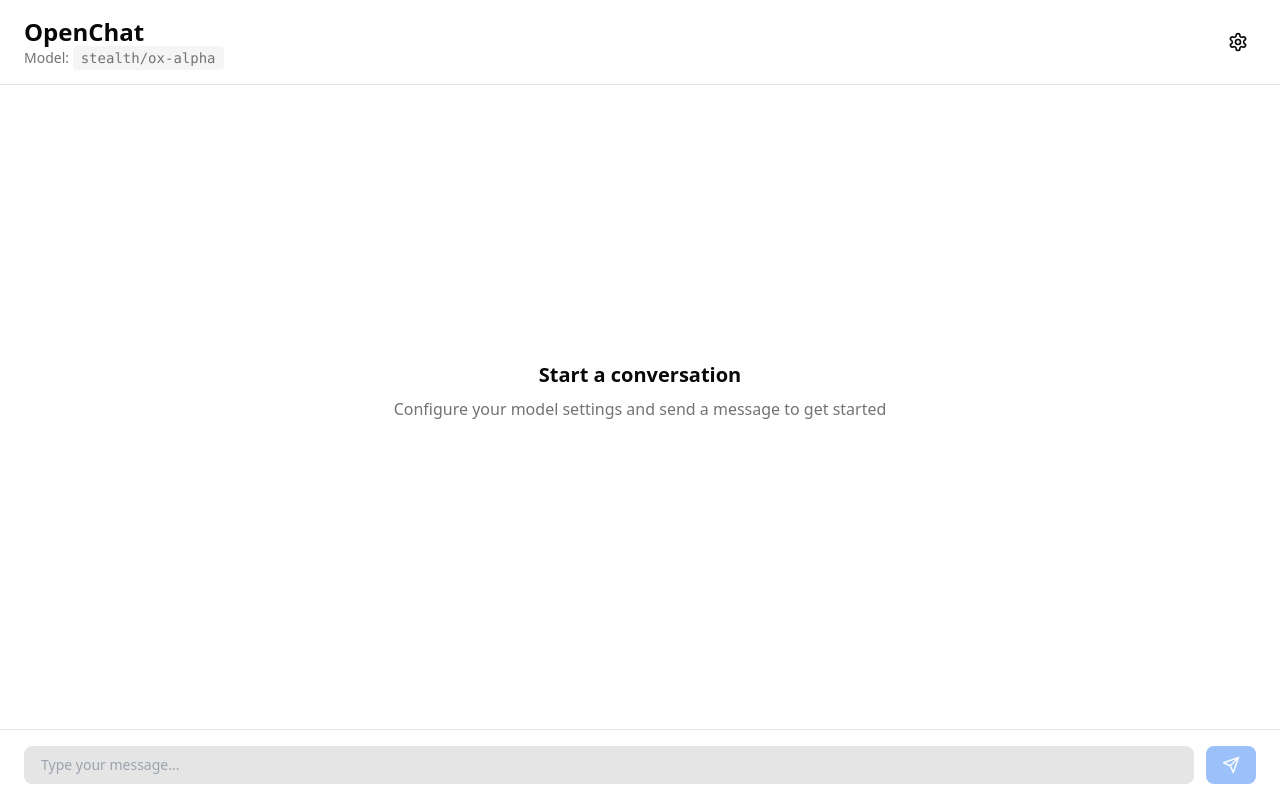
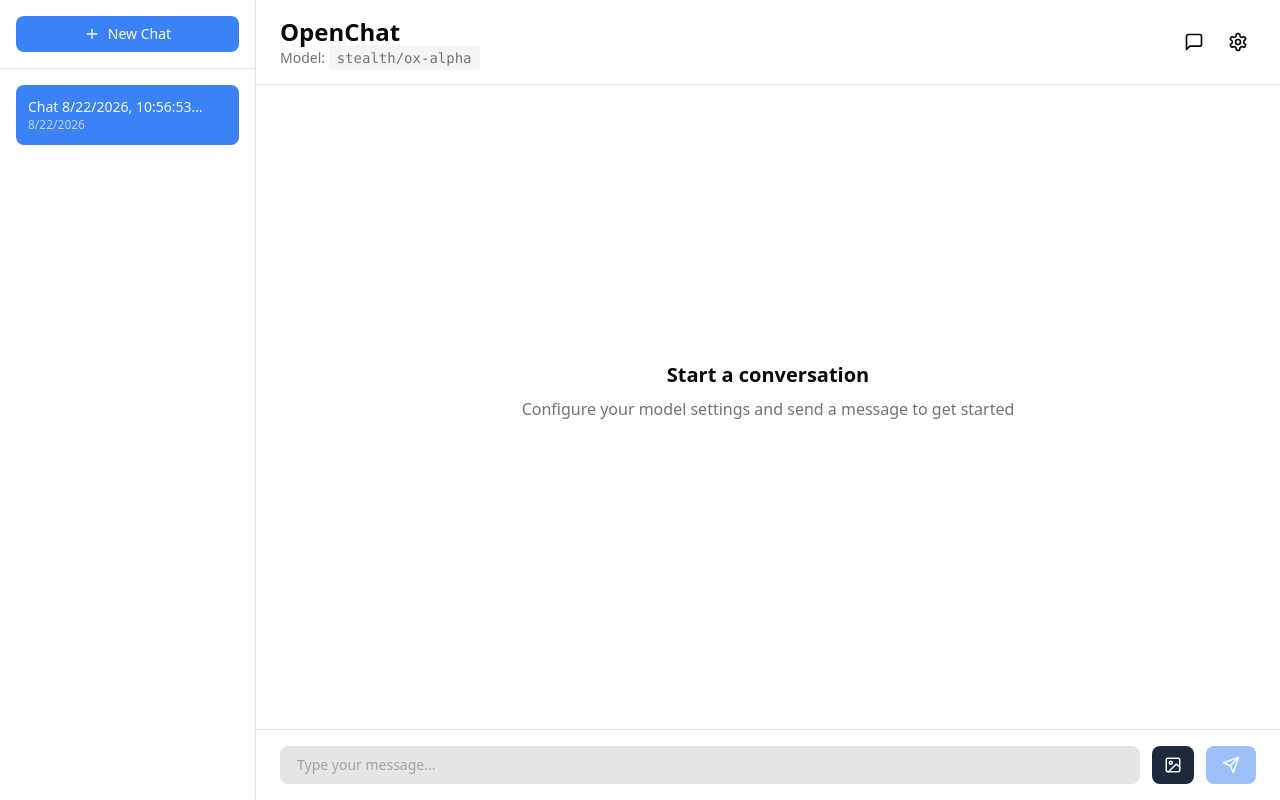
Before and after one commit to koredeve/openchat, a Next.js app: page / in a window 1280 px wide. Built offline with nearby package versions, Linux system fonts and the light colour scheme.

Commit message:
Add conversation history and image upload support

```diff
--- a/app/api/chat/route.ts
+++ b/app/api/chat/route.ts
@@ -47,12 +47,37 @@
     const inputText = messages.map((m: any) => m.content).join(' ');
     const inputTokens = estimateTokens(inputText);
 
+    // Convert messages to OpenAI format, handling images
+    const formattedMessages = messages.map((msg: any) => {
+      if (msg.parts && msg.parts.length > 0) {
+        // Message with images
+        const content: any[] = [];
+        msg.parts.forEach((part: any) => {
+          if (part.type === 'text' && part.text) {
+            content.push({ type: 'text', text: part.text });
+          } else if (part.type === 'image' && part.image) {
+            content.push({
+              type: 'image_url',
+              image_url: {
+                url: part.image, // base64 data URL
+              },
+            });
+          }
+        });
+        return {
+          role: msg.role,
+          content,
+        };
+      }
+      return {
+        role: msg.role,
+        content: msg.content,
+      };
+    });
+
     const stream = await openrouter.chat.completions.create({
       model,
-      messages: messages.map((msg: any) => ({
-        role: msg.role,
-        content: msg.content,
-      })),
+      messages: formattedMessages as any,
       temperature: temperature ?? 0.7,
       top_p: topP ?? 1,
       max_tokens: maxTokens ?? 2048,
--- a/components/chat-interface.tsx
+++ b/components/chat-interface.tsx
@@ -1,24 +1,44 @@
 'use client';
 
 import { useEffect, useRef, useState } from 'react';
-import { Send, Settings, RotateCcw, Copy, Check } from 'lucide-react';
-import { useChatStore } from '@/lib/store';
-
-interface Message {
-  role: 'user' | 'assistant';
-  content: string;
-  tokens?: number;
-  duration?: number;
-}
+import { Send, Settings, RotateCcw, Copy, Check, Plus, Trash2, MessageSquare, Image as ImageIcon } from 'lucide-react';
+import { useChatStore, type ConversationMessage, type ContentPart } from '@/lib/store';
 
 export function ChatInterface() {
-  const { settings, updateSettings, resetSettings } = useChatStore();
+  const {
+    settings,
+    updateSettings,
+    resetSettings,
+    conversations,
+    currentConversationId,
+    createConversation,
+    loadConversation,
+    deleteConversation,
+    renameConversation,
+    addMessage,
+    getCurrentConversation,
+  } = useChatStore();
+
   const [showSettings, setShowSettings] = useState(false);
+  const [showHistory, setShowHistory] = useState(true);
   const [copiedId, setCopiedId] = useState<number | null>(null);
-  const [messages, setMessages] = useState<Message[]>([]);
   const [input, setInput] = useState('');
   const [isLoading, setIsLoading] = useState(false);
+  const [selectedImages, setSelectedImages] = useState<string[]>([]);
   const messagesEndRef = useRef<HTMLDivElement>(null);
+  const fileInputRef = useRef<HTMLInputElement>(null);
+
+  const currentConversation = getCurrentConversation();
+  const messages = currentConversation?.messages || [];
+
+  // Initialize first conversation if none exists
+  useEffect(() => {
+    if (conversations.length === 0) {
+      createConversation();
+    } else if (!currentConversationId) {
+      loadConversation(conversations[0].id);
+    }
+  }, [conversations, currentConversationId, createConversation, loadConversation]);
 
   // Auto-scroll to bottom
   useEffect(() => {
@@ -31,8 +51,196 @@
     setTimeout(() => setCopiedId(null), 2000);
   };
 
+  const handleImageUpload = (e: React.ChangeEvent<HTMLInputElement>) => {
+    const files = Array.from(e.target.files || []);
+    files.forEach((file) => {
+      const reader = new FileReader();
+      reader.onload = (event) => {
+        const base64 = event.target?.result as string;
+        setSelectedImages((prev) => [...prev, base64]);
+      };
+      reader.readAsDataURL(file);
+    });
+  };
+
+  const removeImage = (index: number) => {
+    setSelectedImages((prev) => prev.filter((_, i) => i !== index));
+  };
+
+  const handleSubmit = async (e: React.FormEvent) => {
+    e.preventDefault();
+    if ((!input.trim() && selectedImages.length === 0) || isLoading) return;
+
+    const userMessage = input;
+    const images = [...selectedImages];
+
+    // Create message parts
+    const parts: ContentPart[] = [];
+    if (userMessage) {
+      parts.push({ type: 'text', text: userMessage });
+    }
+    images.forEach((img) => {
+      parts.push({
+        type: 'image',
+        image: img,
+        mediaType: 'image/jpeg',
+      });
+    });
+
+    // Add user message
+    addMessage({
+      role: 'user',
+      content: userMessage || '[Image]',
+      parts: parts.length > 0 ? parts : undefined,
+    });
+
+    setInput('');
+    setSelectedImages([]);
+    setIsLoading(true);
+
+    try {
+      const response = await fetch('/api/chat', {
+        method: 'POST',
+        headers: { 'Content-Type': 'application/json' },
+        body: JSON.stringify({
+          messages: [
+            ...messages,
+            {
+              role: 'user',
+              content: userMessage,
+              parts: parts.length > 0 ? parts : undefined,
+            },
+          ],
+          model: settings.model,
+          temperature: settings.temperature,
+          topP: settings.topP,
+          maxTokens: settings.maxTokens,
+        }),
+      });
+
+      if (!response.ok) {
+        const error = await response.json();
+        throw new Error(error.error || 'Failed to get response');
+      }
+
+      const reader = response.body?.getReader();
+      if (!reader) throw new Error('No response body');
+
+      let fullContent = '';
+      addMessage({
+        role: 'assistant',
+        content: fullContent,
+      });
+
+      const decoder = new TextDecoder();
+      while (true) {
+        const { done, value } = await reader.read();
+        if (done) break;
+
+        fullContent += decoder.decode(value, { stream: true });
+
+        // Update streaming message
+        const conv = getCurrentConversation();
+        if (conv && conv.messages.length > 0) {
+          const lastMsg = conv.messages[conv.messages.length - 1];
+          if (lastMsg.role === 'assistant') {
+            const cleanContent = fullContent
+              .replace(/\[METADATA\].*?\[\/METADATA\]/s, '')
+              .trim();
+            lastMsg.content = cleanContent;
+          }
+        }
+      }
+
+      // Extract metadata
+      const metadataMatch = fullContent.match(/\[METADATA\](.*?)\[\/METADATA\]/);
+      let tokens = 0;
+      let duration = 0;
+
+      if (metadataMatch) {
+        try {
+          const metadata = JSON.parse(metadataMatch[1]);
+          tokens = metadata.totalTokens;
+          duration = parseFloat(metadata.duration);
+        } catch (e) {
+          console.error('Failed to parse metadata:', e);
+        }
+      }
+
+      // Update with metrics
+      const conv = getCurrentConversation();
+      if (conv && conv.messages.length > 0) {
+        const lastMsg = conv.messages[conv.messages.length - 1];
+        if (lastMsg.role === 'assistant') {
+          lastMsg.tokens = tokens;
+          lastMsg.duration = duration;
+          lastMsg.content = fullContent
+            .replace(/\[METADATA\].*?\[\/METADATA\]/s, '')
+            .trim();
+        }
+      }
+    } catch (error) {
+      const errorMessage = error instanceof Error ? error.message : 'An error occurred';
+      addMessage({
+        role: 'assistant',
+        content: `Error: ${errorMessage}`,
+      });
+    } finally {
+      setIsLoading(false);
+    }
+  };
+
   return (
     <div className="flex h-screen bg-background">
+      {/* Sidebar - Conversation History */}
+      {showHistory && (
+        <div className="w-64 border-r border-border bg-card flex flex-col">
+          <div className="p-4 border-b border-border">
+            <button
+              onClick={() => {
+                createConversation();
+                setShowHistory(true);
+              }}
+              className="w-full bg-primary text-primary-foreground px-3 py-2 rounded-lg hover:opacity-90 transition-opacity flex items-center justify-center gap-2 text-sm"
+            >
+              <Plus size={16} /> New Chat
+            </button>
+          </div>
+
+          <div className="flex-1 overflow-y-auto p-4 space-y-2">
+            {conversations.map((conv) => (
+              <div
+                key={conv.id}
+                className={`p-3 rounded-lg cursor-pointer transition-colors group ${
+                  currentConversationId === conv.id
+                    ? 'bg-primary text-primary-foreground'
+                    : 'hover:bg-muted'
+                }`}
+                onClick={() => loadConversation(conv.id)}
+              >
+                <div className="flex items-start justify-between gap-2">
+                  <div className="flex-1 min-w-0">
+                    <p className="text-sm font-medium truncate">{conv.name}</p>
+                    <p className="text-xs opacity-70">
+                      {new Date(conv.updatedAt).toLocaleDateString()}
+                    </p>
+                  </div>
+                  <button
+                    onClick={(e) => {
+                      e.stopPropagation();
+                      deleteConversation(conv.id);
+                    }}
+                    className="opacity-0 group-hover:opacity-100 transition-opacity"
+                  >
+                    <Trash2 size={14} />
+                  </button>
+                </div>
+              </div>
+            ))}
+          </div>
+        </div>
+      )}
+
       {/* Chat area */}
       <div className="flex-1 flex flex-col">
         {/* Header */}
@@ -43,6 +251,14 @@
               Model: <code className="bg-muted px-2 py-1 rounded">{settings.model}</code>
             </p>
           </div>
+          <div className="flex gap-2">
+            <button
+              onClick={() => setShowHistory(!showHistory)}
+              className="p-2 hover:bg-muted rounded-lg transition-colors"
+              title="Toggle conversation history"
+            >
+              <MessageSquare size={20} />
+            </button>
             <button
               onClick={() => setShowSettings(!showSettings)}
               className="p-2 hover:bg-muted rounded-lg transition-colors"
@@ -50,6 +266,7 @@
             >
               <Settings size={20} />
             </button>
+          </div>
         </div>
 
         {/* Messages */}
@@ -75,6 +292,23 @@
                   }`}
                 >
                   <p className="whitespace-pre-wrap text-sm">{message.content}</p>
+
+                  {/* Images */}
+                  {message.parts?.some((p) => p.type === 'image') && (
+                    <div className="mt-3 grid grid-cols-2 gap-2">
+                      {message.parts
+                        .filter((p) => p.type === 'image')
+                        .map((img, idx) => (
+                          <img
+                            key={idx}
+                            src={img.image}
+                            alt="Message attachment"
+                            className="max-w-xs rounded-lg"
+                          />
+                        ))}
+                    </div>
+                  )}
+
                   {message.role === 'assistant' && (
                     <div className="mt-2 space-y-2">
                       <button
@@ -127,108 +361,29 @@
           <div ref={messagesEndRef} />
         </div>
 
+        {/* Image Preview */}
+        {selectedImages.length > 0 && (
+          <div className="border-t border-border bg-card px-6 py-3">
+            <div className="flex gap-2 overflow-x-auto pb-2">
+              {selectedImages.map((img, idx) => (
+                <div key={idx} className="relative flex-shrink-0">
+                  <img src={img} alt="Preview" className="h-16 rounded-lg" />
+                  <button
+                    onClick={() => removeImage(idx)}
+                    className="absolute -top-2 -right-2 bg-destructive text-destructive-foreground rounded-full p-1 hover:opacity-80"
+                  >
+                    ✕
+                  </button>
+                </div>
+              ))}
+            </div>
+          </div>
+        )}
+
         {/* Input */}
         <div className="border-t border-border bg-card px-6 py-4">
-          <form
-            onSubmit={async (e) => {
-              e.preventDefault();
-              if (!input.trim() || isLoading) return;
-
-              const userMessage = input;
-              setInput('');
-              setMessages((prev) => [...prev, { role: 'user', content: userMessage }]);
-              setIsLoading(true);
-
-              try {
-                const response = await fetch('/api/chat', {
-                  method: 'POST',
-                  headers: { 'Content-Type': 'application/json' },
-                  body: JSON.stringify({
-                    messages: [
-                      ...messages,
-                      { role: 'user', content: userMessage },
-                    ],
-                    model: settings.model,
-                    temperature: settings.temperature,
-                    topP: settings.topP,
-                    maxTokens: settings.maxTokens,
-                  }),
-                });
-
-                if (!response.ok) {
-                  const error = await response.json();
-                  throw new Error(error.error || 'Failed to get response');
-                }
-
-                const reader = response.body?.getReader();
-                if (!reader) throw new Error('No response body');
-
-                let fullContent = '';
-                setMessages((prev) => [...prev, { role: 'assistant', content: fullContent }]);
-
-                const decoder = new TextDecoder();
-                while (true) {
-                  const { done, value } = await reader.read();
-                  if (done) break;
-
-                  fullContent += decoder.decode(value, { stream: true });
-                  setMessages((prev) => {
-                    const updated = [...prev];
-                    const lastMsg = updated[updated.length - 1];
-                    if (lastMsg && lastMsg.role === 'assistant') {
-                      // Extract clean content without metadata
-                      const cleanContent = fullContent
-                        .replace(/\[METADATA\].*?\[\/METADATA\]/s, '')
-                        .trim();
-                      updated[updated.length - 1] = {
-                        ...lastMsg,
-                        content: cleanContent,
-                      };
-                    }
-                    return updated;
-                  });
-                }
-
-                // Extract metadata after stream completes
-                const metadataMatch = fullContent.match(/\[METADATA\](.*?)\[\/METADATA\]/);
-                let tokens = 0;
-                let duration = 0;
-
-                if (metadataMatch) {
-                  try {
-                    const metadata = JSON.parse(metadataMatch[1]);
-                    tokens = metadata.totalTokens;
-                    duration = parseFloat(metadata.duration);
-                  } catch (e) {
-                    console.error('Failed to parse metadata:', e);
-                  }
-                }
-
-                // Update final message with metrics
-                setMessages((prev) => {
-                  const updated = [...prev];
-                  const lastMsg = updated[updated.length - 1];
-                  if (lastMsg && lastMsg.role === 'assistant') {
-                    updated[updated.length - 1] = {
-                      ...lastMsg,
-                      tokens,
-                      duration,
-                    };
-                  }
-                  return updated;
-                });
-              } catch (error) {
-                const errorMessage = error instanceof Error ? error.message : 'An error occurred';
-                setMessages((prev) => [
-                  ...prev,
-                  { role: 'assistant', content: `Error: ${errorMessage}` },
-                ]);
-              } finally {
-                setIsLoading(false);
-              }
-            }}
-            className="flex gap-3"
-          >
+          <form onSubmit={handleSubmit} className="space-y-3">
+            <div className="flex gap-3">
               <input
                 type="text"
                 value={input}
@@ -238,12 +393,30 @@
                 className="flex-1 bg-input border border-border rounded-lg px-4 py-2 text-sm focus:outline-none focus:ring-2 focus:ring-primary disabled:opacity-50"
               />
               <button
+                type="button"
+                onClick={() => fileInputRef.current?.click()}
+                disabled={isLoading}
+                className="bg-secondary text-secondary-foreground px-3 py-2 rounded-lg hover:opacity-90 disabled:opacity-50 transition-opacity flex items-center gap-2"
+                title="Upload images"
+              >
+                <ImageIcon size={18} />
+              </button>
+              <input
+                ref={fileInputRef}
+                type="file"
+                multiple
+                accept="image/*"
+                onChange={handleImageUpload}
+                className="hidden"
+              />
+              <button
                 type="submit"
-              disabled={isLoading || !input.trim()}
+                disabled={isLoading || (!input.trim() && selectedImages.length === 0)}
                 className="bg-primary text-primary-foreground px-4 py-2 rounded-lg hover:opacity-90 disabled:opacity-50 transition-opacity flex items-center gap-2"
               >
                 <Send size={18} />
               </button>
+            </div>
           </form>
         </div>
       </div>
@@ -262,30 +435,17 @@
             </button>
           </div>
 
-          {/* Model Selection */}
           <div className="space-y-2">
             <label className="text-sm font-medium">Model ID</label>
             <input
               type="text"
               value={settings.model}
               onChange={(e) => updateSettings({ model: e.target.value })}
-              placeholder="e.g., meta-llama/llama-3.1-8b-instruct"
+              placeholder="e.g., stealth/ox-alpha"
               className="w-full bg-input border border-border rounded px-3 py-2 text-sm focus:outline-none focus:ring-2 focus:ring-primary"
             />
-            <p className="text-xs text-muted-foreground">
-              Use any OpenRouter model ID. Find models at{' '}
-              <a
-                href="https://openrouter.ai/models"
-                target="_blank"
-                rel="noopener noreferrer"
-                className="text-primary underline"
-              >
-                openrouter.ai/models
-              </a>
-            </p>
           </div>
 
-          {/* Temperature */}
           <div className="space-y-2">
             <div className="flex justify-between items-center">
               <label className="text-sm font-medium">Temperature</label>
@@ -300,12 +460,8 @@
               onChange={(e) => updateSettings({ temperature: parseFloat(e.target.value) })}
               className="w-full"
             />
-            <p className="text-xs text-muted-foreground">
-              Higher = more creative, Lower = more focused
-            </p>
           </div>
 
-          {/* Top P */}
           <div className="space-y-2">
             <div className="flex justify-between items-center">
               <label className="text-sm font-medium">Top P</label>
@@ -320,12 +476,8 @@
               onChange={(e) => updateSettings({ topP: parseFloat(e.target.value) })}
               className="w-full"
             />
-            <p className="text-xs text-muted-foreground">
-              Nucleus sampling: controls diversity
-            </p>
           </div>
 
-          {/* Max Tokens */}
           <div className="space-y-2">
             <div className="flex justify-between items-center">
               <label className="text-sm font-medium">Max Tokens</label>
@@ -340,31 +492,16 @@
               onChange={(e) => updateSettings({ maxTokens: parseInt(e.target.value) })}
               className="w-full"
             />
-            <p className="text-xs text-muted-foreground">
-              Max response length
-            </p>
           </div>
 
-          {/* System Prompt */}
           <div className="space-y-2">
             <label className="text-sm font-medium">System Prompt</label>
             <textarea
               value={settings.systemPrompt}
               onChange={(e) => updateSettings({ systemPrompt: e.target.value })}
-              placeholder="You are a helpful AI assistant..."
+              placeholder="Instructions for the model..."
               className="w-full bg-input border border-border rounded px-3 py-2 text-sm focus:outline-none focus:ring-2 focus:ring-primary resize-none h-24"
             />
-            <p className="text-xs text-muted-foreground">
-              Instructions for how the model should behave
-            </p>
-          </div>
-
-          {/* Info */}
-          <div className="bg-muted rounded p-3 space-y-2 text-xs">
-            <p className="font-semibold">About OpenChat</p>
-            <p className="text-muted-foreground">
-              This chat app uses OpenRouter to access 100+ AI models. Configure your model ID, parameters, and system prompt to customize the behavior.
-            </p>
           </div>
         </div>
       )}
--- a/lib/store.ts
+++ b/lib/store.ts
@@ -1,4 +1,5 @@
 import { create } from 'zustand';
+import { persist } from 'zustand/middleware';
 
 export interface ChatSettings {
   model: string;
@@ -8,10 +9,42 @@
   systemPrompt: string;
 }
 
+export interface ContentPart {
+  type: 'text' | 'image';
+  text?: string;
+  image?: string; // base64 encoded
+  mediaType?: string; // e.g., 'image/jpeg'
+}
+
+export interface ConversationMessage {
+  role: 'user' | 'assistant';
+  content: string;
+  parts?: ContentPart[];
+  tokens?: number;
+  duration?: number;
+}
+
+export interface Conversation {
+  id: string;
+  name: string;
+  messages: ConversationMessage[];
+  settings: ChatSettings;
+  createdAt: number;
+  updatedAt: number;
+}
+
 export interface ChatState {
   settings: ChatSettings;
   updateSettings: (settings: Partial<ChatSettings>) => void;
   resetSettings: () => void;
+  conversations: Conversation[];
+  currentConversationId: string | null;
+  createConversation: (name?: string) => string;
+  loadConversation: (id: string) => void;
+  deleteConversation: (id: string) => void;
+  renameConversation: (id: string, name: string) => void;
+  addMessage: (message: ConversationMessage) => void;
+  getCurrentConversation: () => Conversation | null;
 }
 
 const DEFAULT_SETTINGS: ChatSettings = {
@@ -30,12 +63,94 @@
 - Be friendly and professional`,
 };
 
-export const useChatStore = create<ChatState>((set) => ({
+export const useChatStore = create<ChatState>()(
+  persist(
+    (set, get) => ({
       settings: DEFAULT_SETTINGS,
+      conversations: [],
+      currentConversationId: null,
+
       updateSettings: (newSettings) =>
         set((state) => ({
           settings: { ...state.settings, ...newSettings },
         })),
+
       resetSettings: () =>
         set({ settings: DEFAULT_SETTINGS }),
+
+      createConversation: (name?: string) => {
+        const id = `conv_${Date.now()}`;
+        const timestamp = Date.now();
+        const newConversation: Conversation = {
+          id,
+          name: name || `Chat ${new Date(timestamp).toLocaleString()}`,
+          messages: [],
+          settings: get().settings,
+          createdAt: timestamp,
+          updatedAt: timestamp,
+        };
+        set((state) => ({
+          conversations: [newConversation, ...state.conversations],
+          currentConversationId: id,
         }));
+        return id;
+      },
+
+      loadConversation: (id: string) => {
+        set({ currentConversationId: id });
+      },
+
+      deleteConversation: (id: string) => {
+        set((state) => {
+          const conversations = state.conversations.filter((c) => c.id !== id);
+          return {
+            conversations,
+            currentConversationId:
+              state.currentConversationId === id
+                ? conversations[0]?.id || null
+                : state.currentConversationId,
+          };
+        });
+      },
+
+      renameConversation: (id: string, name: string) => {
+        set((state) => ({
+          conversations: state.conversations.map((c) =>
+            c.id === id ? { ...c, name, updatedAt: Date.now() } : c
+          ),
+        }));
+      },
+
+      addMessage: (message: ConversationMessage) => {
+        set((state) => {
+          const conversationId = state.currentConversationId;
+          if (!conversationId) return state;
+
+          return {
+            conversations: state.conversations.map((c) =>
+              c.id === conversationId
+                ? {
+                    ...c,
+                    messages: [...c.messages, message],
+                    updatedAt: Date.now(),
+                  }
+                : c
+            ),
+          };
+        });
+      },
+
+      getCurrentConversation: () => {
+        const state = get();
+        if (!state.currentConversationId) return null;
+        return (
+          state.conversations.find((c) => c.id === state.currentConversationId) ||
+          null
+        );
+      },
+    }),
+    {
+      name: 'openchat-storage',
+    }
+  )
+);
```
Lines whose indentation alone changed are shown as unchanged.
